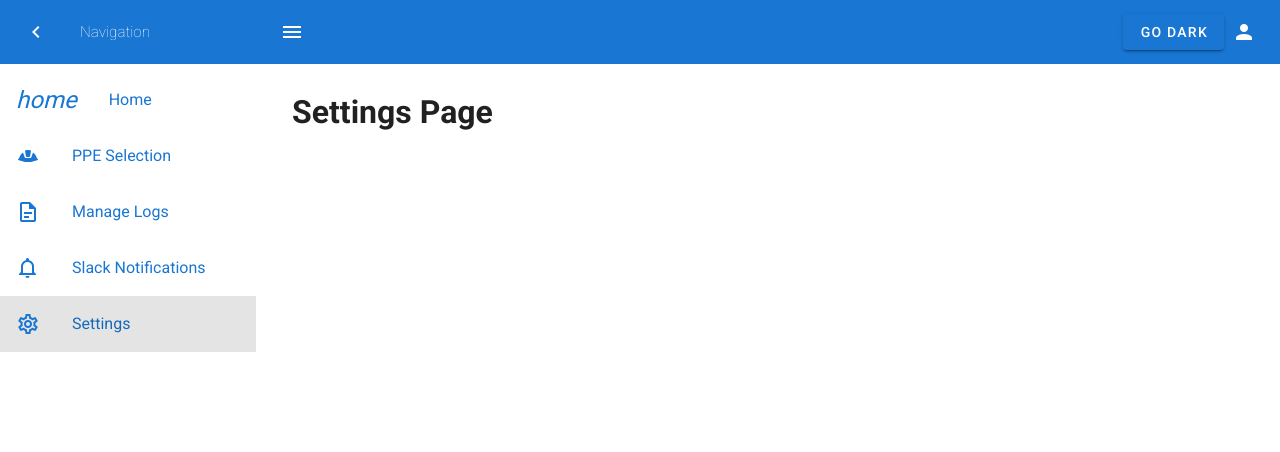
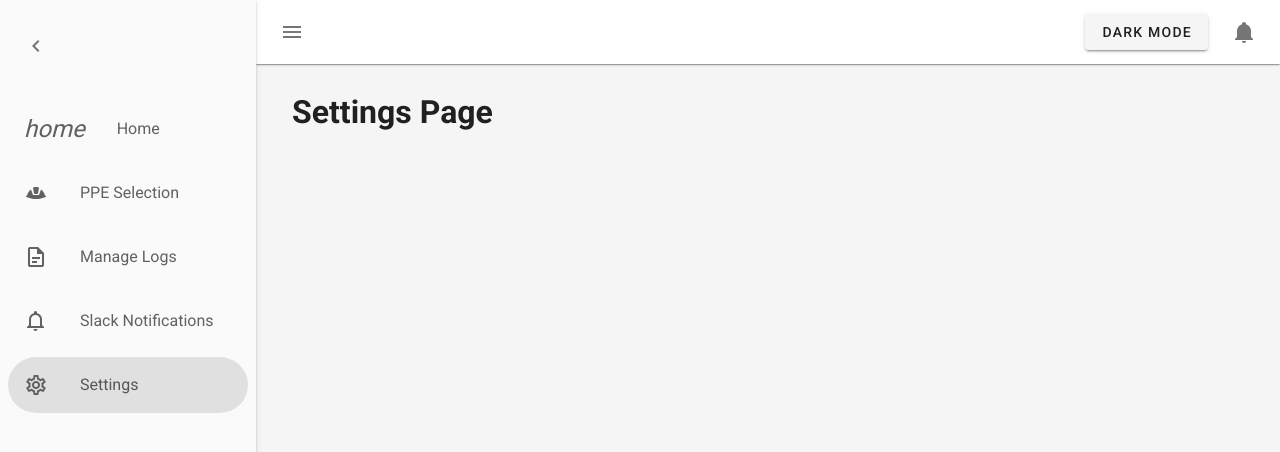
Before and after one commit to andrecwj18/Project, a Vue app in the folder SafetyManagerApp/frontend/: page /settings in a window 1280 px wide. Shown: the top 452 px of the page. Built offline with nearby package versions, Linux system fonts and the light colour scheme.

Commit message:
-Updated navigation

```diff
--- a/SafetyManagerApp/frontend/src/App.vue
+++ b/SafetyManagerApp/frontend/src/App.vue
@@ -1,54 +1,48 @@
 <template>
     <v-app>
-        <v-app-bar app color="primary" dark elevation="0" class="px-2">
-            <v-app-bar-nav-icon
-                @click.stop="sidebarMenu = !sidebarMenu"
-            ></v-app-bar-nav-icon>
+        <v-app-bar app elevation="1" class="px-2" color="tertiary">
+            <v-app-bar-nav-icon @click.stop="sidebarMenu = !sidebarMenu"></v-app-bar-nav-icon>
             <v-spacer></v-spacer>
-            <v-btn @click="toggleTheme" color="primary" class="mr-2">
+            <v-btn @click="toggleTheme" class="mr-6">
                 {{ buttonText }}
             </v-btn>
-            <v-icon>mdi-account</v-icon>
+            <v-icon>mdi-bell</v-icon>
         </v-app-bar>
-        <v-navigation-drawer
-            v-model="sidebarMenu"
+        <v-navigation-drawer v-model="sidebarMenu"
                              app
                              floating
                              :permanent="sidebarMenu"
-            :mini-variant.sync="mini">
-            <v-list dense color="primary" rounded="false" dark>
+                             :mini-variant.sync="mini"
+                             mini-variant-width="80"
+                             color="secondary"
+                             class="elevation-2">
+            <v-list dense rounded>
                 <v-list-item>
                     <v-list-item-action>
-                        <v-icon @click.stop="toggleMini = !toggleMini"
-                            >mdi-chevron-left</v-icon
-                        >
+                        <v-icon @click.stop="toggleMini = !toggleMini">mdi-chevron-left</v-icon>
                     </v-list-item-action>
-                    <v-list-item-content>
-                        <v-list-item-title>
-                            <h3 class="font-weight-thin">Navigation</h3>
-                        </v-list-item-title>
+                    <v-list-item-content height="200px">
+                        <v-img :src="images.ectclogo"></v-img>
                     </v-list-item-content>
                 </v-list-item>
             </v-list>
-            <v-list>
-                <v-list-item
-                    v-for="item in items"
+            <v-list rounded>
+                <v-list-item v-for="item in items"
                              :key="item.title"
                              link
-                    :to="item.href"
-                >
+                             :to="item.href">
                     <v-list-item-icon>
-                        <v-icon color="primary">{{ item.icon }}</v-icon>
+                        <v-icon color="primaryTxt">{{ item.icon }}</v-icon>
                     </v-list-item-icon>
                     <v-list-item-content>
-                        <v-list-item-title class="primary--text">
+                        <v-list-item-title class="primaryTxt--text">
                             {{ item.title }}
                         </v-list-item-title>
                     </v-list-item-content>
                 </v-list-item>
             </v-list>
         </v-navigation-drawer>
-        <v-content>
+        <v-content class="primary">
             <v-container fluid>
                 <v-row>
                     <v-col class="px-6">
@@ -70,7 +64,7 @@ export default {
                 return this.$vuetify.breakpoint.smAndDown || this.toggleMini;
             },
             buttonText() {
-            return !this.$vuetify.theme.dark ? 'Go Dark' : 'Go Light';
+                return !this.$vuetify.theme.dark ? 'Dark Mode' : 'Light Mode';
             }
         },
         data: () => ({
@@ -94,7 +88,10 @@ export default {
                     icon: 'mdi-bell-outline'
                 },
                 { title: 'Settings', href: '/settings', icon: 'mdi-cog-outline' }
-        ]
+            ],
+            images: {
+                ectclogo: require('./assets/ectc_logo.png')
+            }
         }),
         methods: {
             toggleTheme() {
@@ -108,4 +105,7 @@ export default {
     .v-list--dense {
         border-radius: 0 !important;
     }
+    .tertiary {
+        background-color: #FFFFFF !important;
+    }
 </style>
--- a/SafetyManagerApp/frontend/src/plugins/vuetify.js
+++ b/SafetyManagerApp/frontend/src/plugins/vuetify.js
@@ -1,6 +1,11 @@
 import Vue from 'vue';
 import Vuetify from 'vuetify/lib';
+import light from './vuetify/lightTheme';
 
 Vue.use(Vuetify);
 
-export default new Vuetify({});
+export default new Vuetify({
+    theme: {
+        themes: { light },
+    },
+});
--- /dev/null
+++ b/SafetyManagerApp/frontend/src/plugins/vuetify/lightTheme.js
@@ -0,0 +1,10 @@
+import colors from 'vuetify/lib/util/colors'
+
+export default {
+    primary: colors.grey.lighten4,
+    secondary: colors.grey.lighten5,
+    tertiary: colors.white,
+    primaryTxt: colors.grey.darken2,
+    secondaryTxt: colors.grey.lighten1,
+    tertiaryTxt: colors.white,
+}
```
Also changed, not shown: SafetyManagerApp/frontend/src/assets/ectc_logo.png (added), 1 other file (tests, documents, lock files or other folders). Lines whose indentation alone changed are shown as unchanged.
